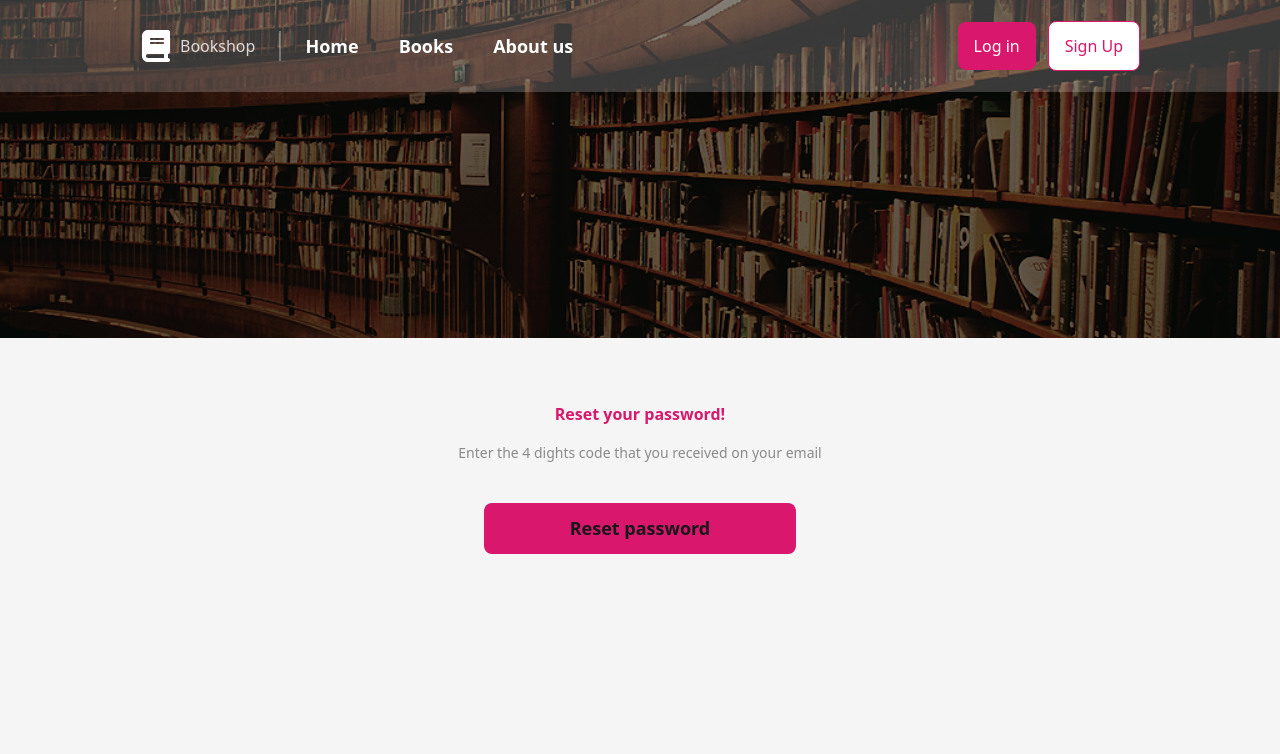
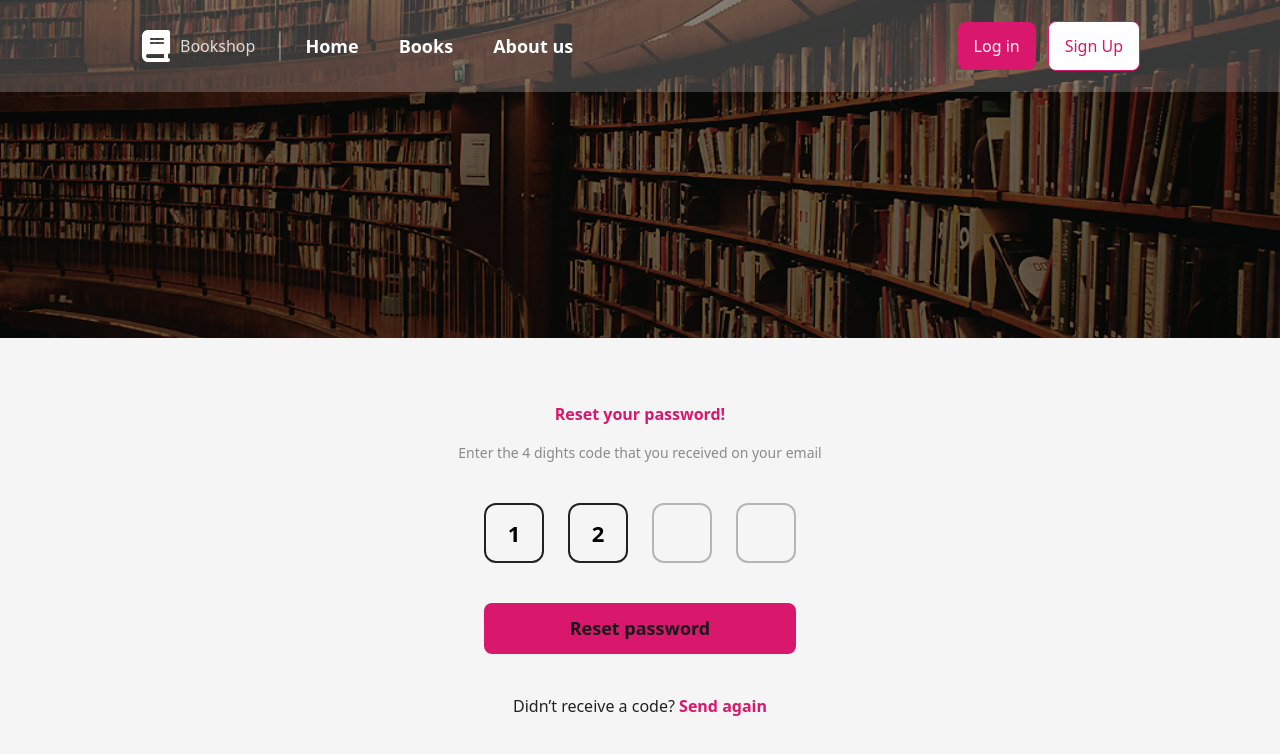
Before and after one commit to Mohammed-Rafat76/Boook-Store, a React (Vite) app: page /addCode in a window 1280 px wide. Shown: the top 754 px of the page. Built offline with nearby package versions, Linux system fonts and the light colour scheme.

Commit message:
done add code page

```diff
--- /dev/null
+++ b/src/Component/digit.jsx
@@ -0,0 +1,24 @@
+
+
+// export default function Digit({value , borderColer = "#222222"}) {
+//   return (
+//     <div  className={`w-15 h-15 rounded-xl border px-6 py-4 flex justify-center border-${[{borderColer}]} items-center gap-2.5`}>
+
+//         <h1 className="font-semibold text-[22px] text-black">{value}</h1>
+//     </div>
+//   )
+// }
+
+
+export default function Digit({ value, borderColor = "#222222" }) {
+  return (
+    <div
+      className="w-15 h-15 rounded-xl border-2 px-6 py-4 flex justify-center items-center"
+      style={{ borderColor }}
+    >
+      <h1 className="font-semibold text-[22px] text-black">
+        {value}
+      </h1>
+    </div>
+  );
+}
--- a/src/Pages/addCode.jsx
+++ b/src/Pages/addCode.jsx
@@ -1,4 +1,5 @@
 import { Link } from "react-router-dom";
+import Digit from "../Component/digit";
 
 export default function AddCode() {
   return (
@@ -11,9 +12,12 @@ export default function AddCode() {
           Enter the 4 dights code that you received on your email
         </h1>
       </div>
-      <div className="xl:w-78 lg:w-70 md:w-[60%] w-[80%] flex flex-col justify-center items-center">
+      <div className="xl:w-78 lg:w-70 md:w-[60%] w-[80%] flex flex-col justify-center items-center gap-10">
         <div className="flex justify-center items-center gap-6">
-
+          <Digit value={1} borderColor="#222222" />
+          <Digit value={2} borderColor="#222222" />
+          <Digit borderColor="#2222224D" />
+          <Digit borderColor="#2222224D" />
         </div>
         <Link
           to={""}
@@ -22,6 +26,9 @@ export default function AddCode() {
           Reset password
         </Link>
       </div>
+      <div className="flex justify-center items-center">
+        <h1 className="text-16px] font-normal text-[#222222]">Didn’t receive a code? <span className="text-[#D9176C] font-semibold">Send again</span></h1>
+      </div>
     </div>
   );
 }
```
